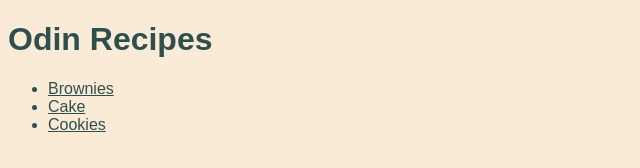
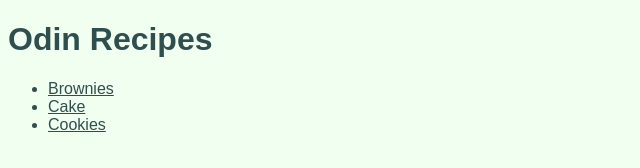
Before and after one commit to ADHDFairy/odin-recipes, a plain HTML site: page index.html in a window 1280 px wide. Shown: the whole page, without its empty margins (0-640 px from the left). Drawn offline with Linux system fonts and the light colour scheme.

Commit message:
update background color

```diff
--- a/RecipeStyles.css
+++ b/RecipeStyles.css
@@ -1,5 +1,5 @@
 * {
-  background-color: antiquewhite;
+  background-color: honeydew;
   color: darkslategray;
   font-family: sans-serif;
 }
```
